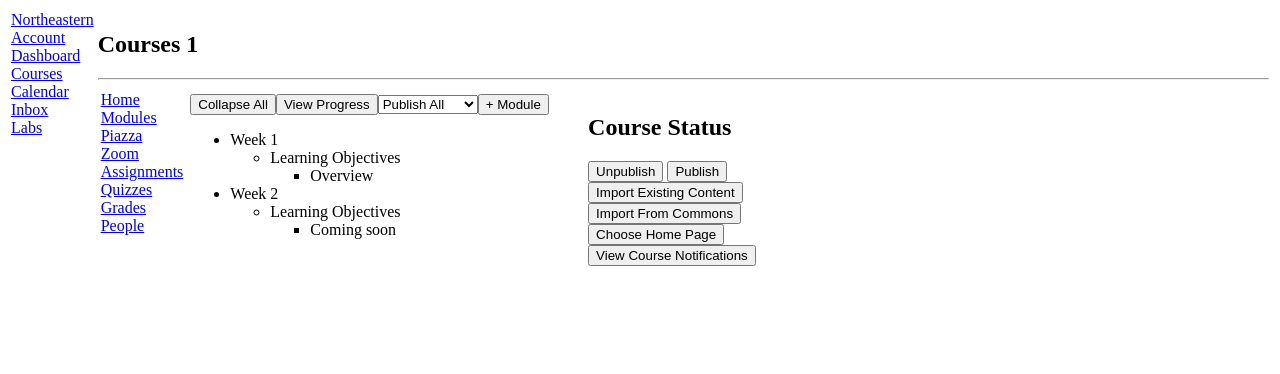
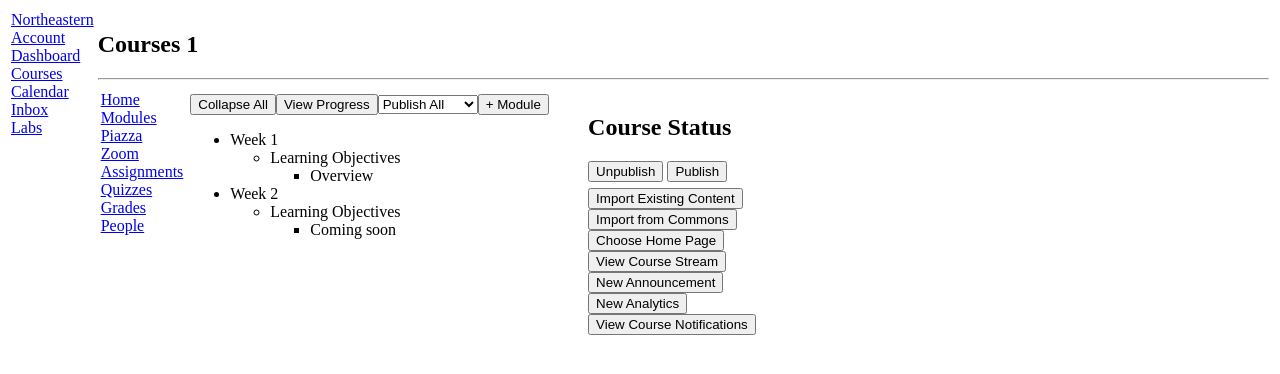
Before and after one commit to Cocochoiii/kambaz-next-js, a Next.js app: page /Courses/1/Home in a window 1280 px wide. Shown: the top 374 px of the page. Built offline with nearby package versions, Linux system fonts and the light colour scheme.

Commit message:
fixed Status page

```diff
--- a/app/(Kambaz)/Courses/[cid]/Home/Status.tsx
+++ b/app/(Kambaz)/Courses/[cid]/Home/Status.tsx
@@ -1,14 +1,17 @@
-export default function CourseStatus() {
+export default function CourseStatus(){
     return (
         <div id="wd-course-status">
             <h2>Course Status</h2>
             <button>Unpublish</button> <button>Publish</button>
-      <div>
+            <div style={{ marginTop: 6, marginBottom: 6 }}>
                 <button>Import Existing Content</button><br/>
-        <button>Import From Commons</button><br/>
+                <button>Import from Commons</button><br/>
                 <button>Choose Home Page</button><br/>
+                <button>View Course Stream</button><br/>
+                <button>New Announcement</button><br/>
+                <button>New Analytics</button><br/>
+                <button>View Course Notifications</button>
             </div>
-      <button>View Course Notifications</button>
         </div>
     );
 }
```
Lines whose indentation alone changed are shown as unchanged.
